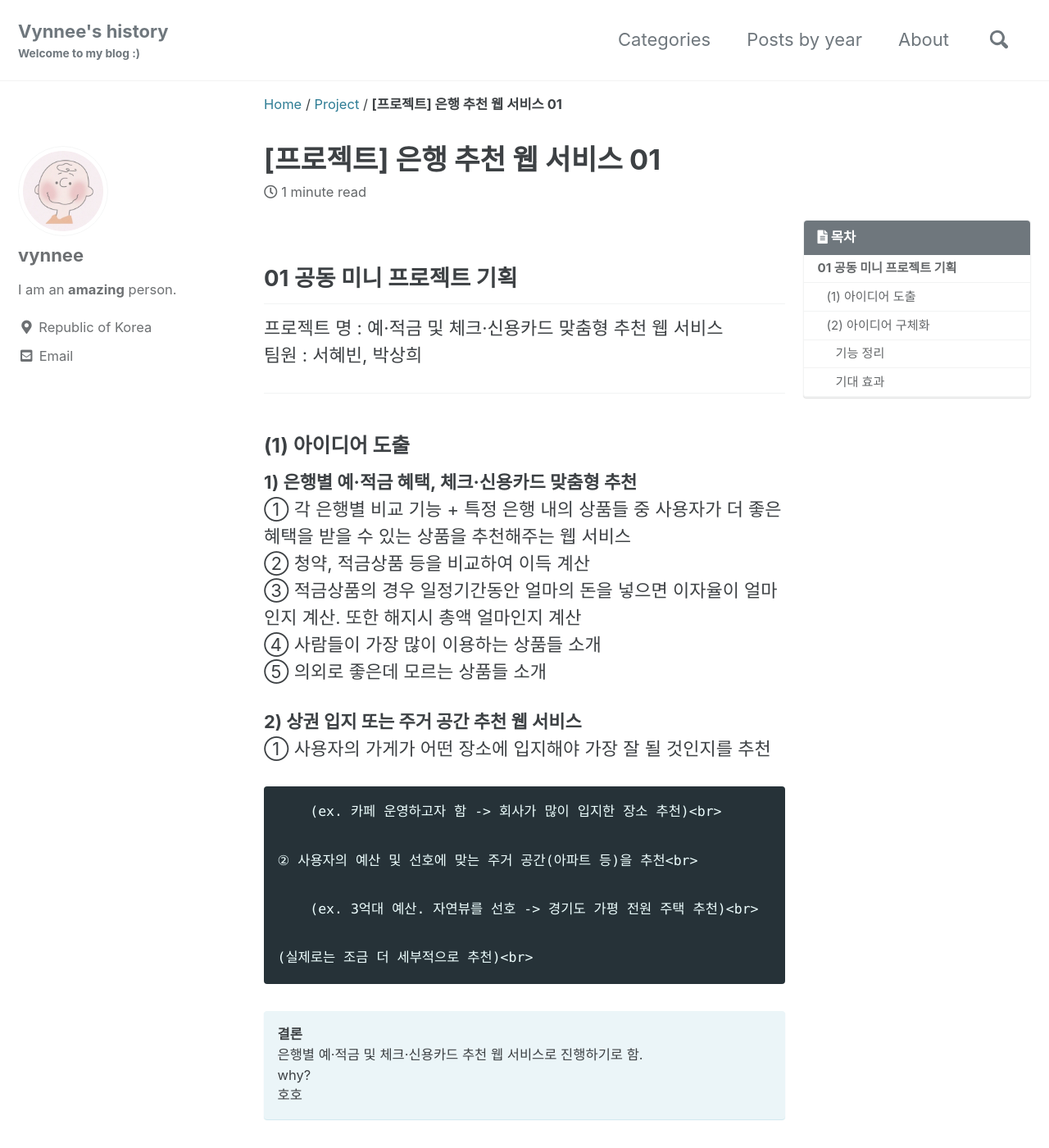
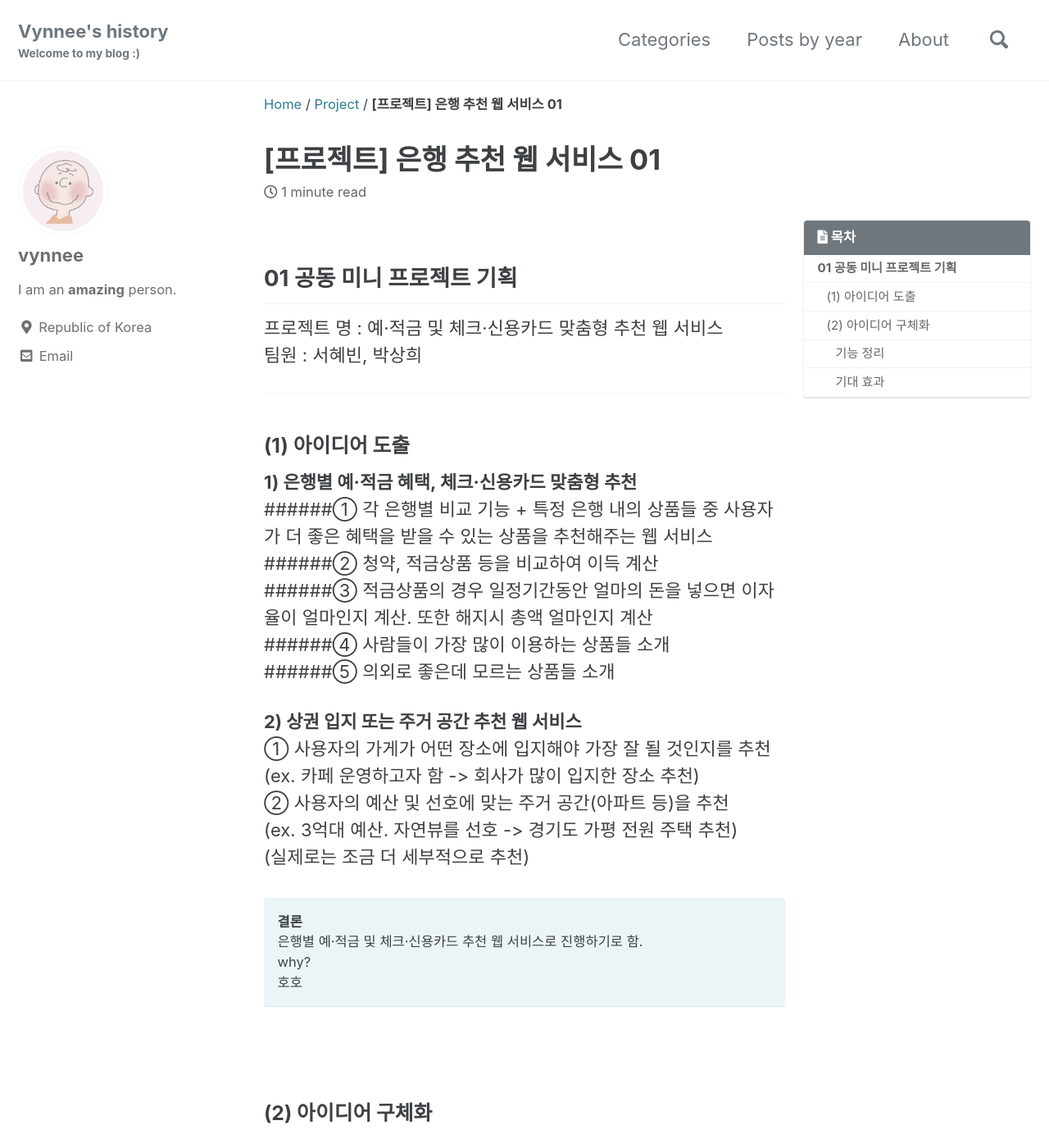
Before and after one commit to vynnee/vynnee.github.io, a Jekyll site: the page built from _posts/2021-01/project/2021-02-09-pj1.md, in a window 1280 px wide and 1400 px high. Shown: the whole window at 82% size. Built offline with Jekyll 4.4.1, drawn with Linux system fonts in a browser that asks for light colours; cached includes are drawn as plain includes; comment, search, counter and statistics services are not loaded.

```diff
--- a/_posts/2021-01/project/2021-02-09-pj1.md
+++ b/_posts/2021-01/project/2021-02-09-pj1.md
@@ -24,21 +24,17 @@ Last_modified_at: 2021-02-06T00:00:00+08:00
 ### (1) 아이디어 도출
 
 **1) 은행별 예·적금 혜택, 체크·신용카드 맞춤형 추천<br>**
-    ① 각 은행별 비교 기능 + 특정 은행 내의 상품들 중 사용자가 더 좋은 혜택을 받을 수 있는 상품을 추천해주는 웹 서비스<br>
-    ② 청약, 적금상품 등을 비교하여 이득 계산<br>
-    ③ 적금상품의 경우 일정기간동안 얼마의 돈을 넣으면 이자율이 얼마인지 계산. 또한 해지시 총액 얼마인지 계산<br>
-    ④ 사람들이 가장 많이 이용하는 상품들 소개<br>
-    ⑤ 의외로 좋은데 모르는 상품들 소개<br>
+    ######① 각 은행별 비교 기능 + 특정 은행 내의 상품들 중 사용자가 더 좋은 혜택을 받을 수 있는 상품을 추천해주는 웹 서비스<br>
+    ######② 청약, 적금상품 등을 비교하여 이득 계산<br>
+    ######③ 적금상품의 경우 일정기간동안 얼마의 돈을 넣으면 이자율이 얼마인지 계산. 또한 해지시 총액 얼마인지 계산<br>
+    ######④ 사람들이 가장 많이 이용하는 상품들 소개<br>
+    ######⑤ 의외로 좋은데 모르는 상품들 소개<br>
 
 **2) 상권 입지 또는 주거 공간 추천 웹 서비스<br>**
     ① 사용자의 가게가 어떤 장소에 입지해야 가장 잘 될 것인지를 추천<br>
-
         (ex. 카페 운영하고자 함 -> 회사가 많이 입지한 장소 추천)<br>
-
     ② 사용자의 예산 및 선호에 맞는 주거 공간(아파트 등)을 추천<br>
-
         (ex. 3억대 예산. 자연뷰를 선호 -> 경기도 가평 전원 주택 추천)<br>
-
     (실제로는 조금 더 세부적으로 추천)<br>
 
 **결론**<br>
@@ -54,13 +50,9 @@ Last_modified_at: 2021-02-06T00:00:00+08:00
 
 **은행별 맞춤형 예·적금 추천 웹 서비스<br>**
 ⇒ 나이, 월 적립 금액, 이자율 등을 은행별로 비교<br>
-
 → 이자율이 가장 높은 은행 및 예·적금 추천<br>
-
 ⇒ 해당 예·적금이 SNS(네이버 등)에서 어떤 반응인지 시각화하여 보여줌<br>
-
 → 이는 사용자에게 더 많은 정보 제공하는 것<br>
-
 ⇒ 추천받은 예·적금에 00만원을 적립 시, 만기 가격 안내<br>
 {: .notice}
 
```
